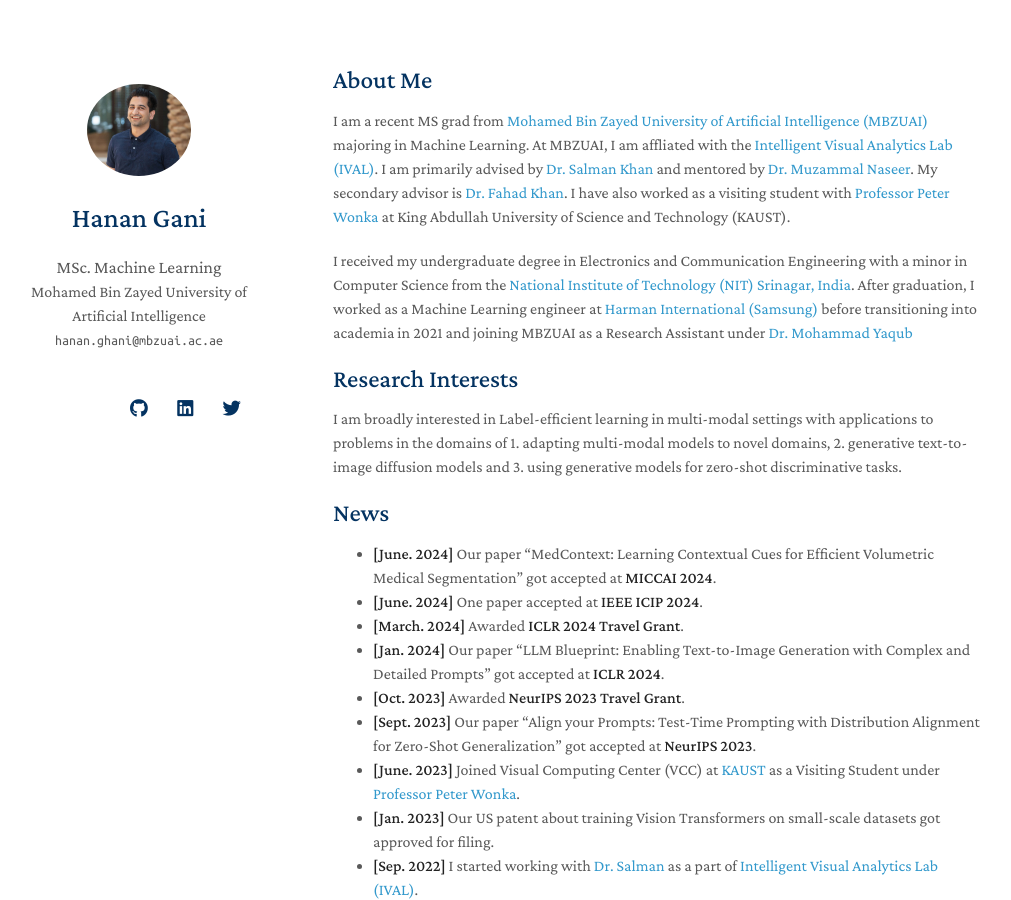
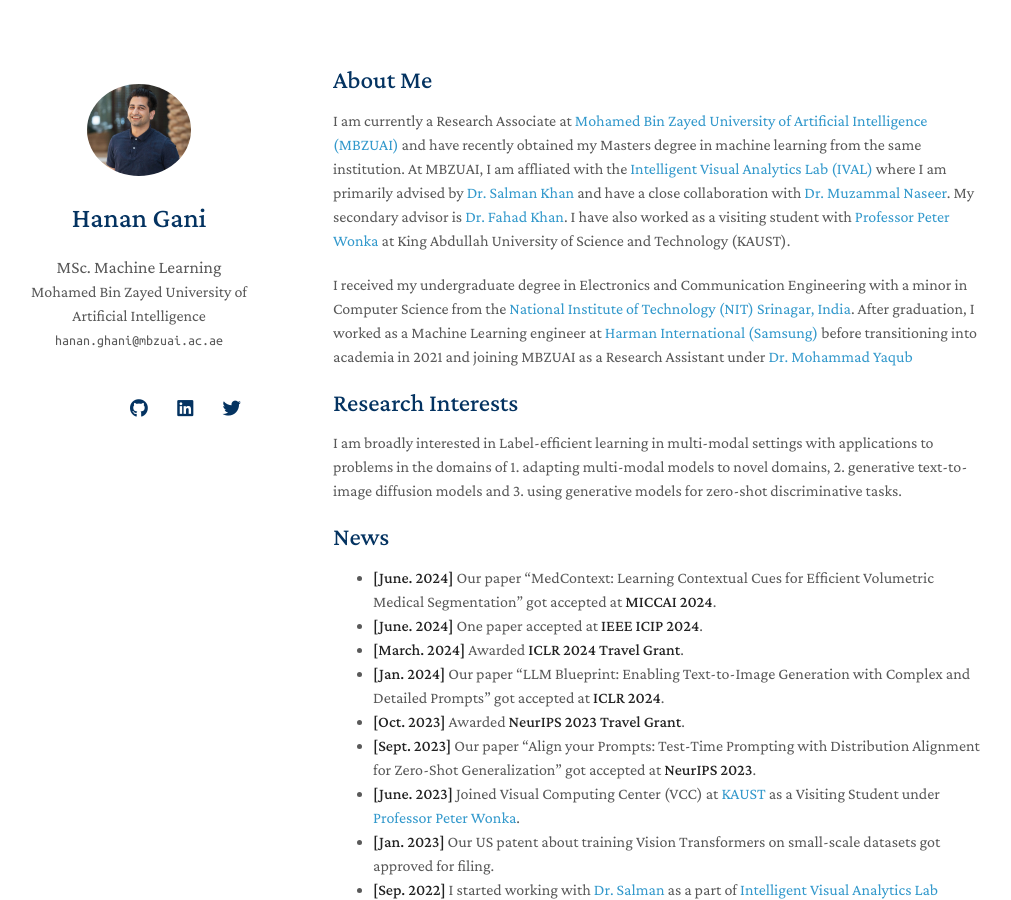
Before and after one commit to muhammadsaadkhankor/muhammadsaadkhankor.github.io, a Jekyll site: the page built from index.md, in a window 1280 px wide and 900 px high. Shown: the whole window, without its empty margins (137-1148 px from the left). Built offline with Jekyll 4.4.1, drawn with Linux system fonts in a browser that asks for light colours; nearby versions of some CDN libraries; a style sheet for code colours, icons or effects is not loaded; our own code applies the rules of GitHub Pages for plain Markdown files.

Commit message:
Update index.md

```diff
--- a/index.md
+++ b/index.md
@@ -4,7 +4,7 @@ layout: homepage
 
 ## About Me
 
-I am a recent MS grad from [Mohamed Bin Zayed University of Artificial Intelligence (MBZUAI)](http://www.mbzuai.ac.ae) majoring in Machine Learning. At MBZUAI, I am affliated with the [Intelligent Visual Analytics Lab (IVAL)](https://www.ival-mbzuai.com/). I am primarily advised by [Dr. Salman Khan](https://salman-h-khan.github.io/) and mentored by  [Dr. Muzammal Naseer](https://muzammal-naseer.netlify.app/). My secondary advisor is [Dr. Fahad Khan](https://sites.google.com/view/fahadkhans/home). I have also worked as a visiting student with [Professor Peter Wonka](https://peterwonka.net/) at King Abdullah University of Science and Technology (KAUST).
+I am currently a Research Associate at [Mohamed Bin Zayed University of Artificial Intelligence (MBZUAI)](http://www.mbzuai.ac.ae) and have recently obtained my Masters degree in machine learning from the same institution. At MBZUAI, I am affliated with the [Intelligent Visual Analytics Lab (IVAL)](https://www.ival-mbzuai.com/) where I am primarily advised by [Dr. Salman Khan](https://salman-h-khan.github.io/) and have a close collaboration with [Dr. Muzammal Naseer](https://muzammal-naseer.netlify.app/). My secondary advisor is [Dr. Fahad Khan](https://sites.google.com/view/fahadkhans/home). I have also worked as a visiting student with [Professor Peter Wonka](https://peterwonka.net/) at King Abdullah University of Science and Technology (KAUST).
 
 
 I received my undergraduate degree in Electronics and Communication Engineering with a minor in Computer Science from the [National Institute of Technology (NIT) Srinagar, India](https://nitsri.ac.in/). After graduation, I worked as a Machine Learning engineer at [Harman International (Samsung)](https://www.harman.com/India) before transitioning into academia in 2021 and joining MBZUAI as a Research Assistant under [Dr. Mohammad Yaqub](https://scholar.google.co.uk/citations?user=9dfn5GkAAAAJ&hl=en)
```
